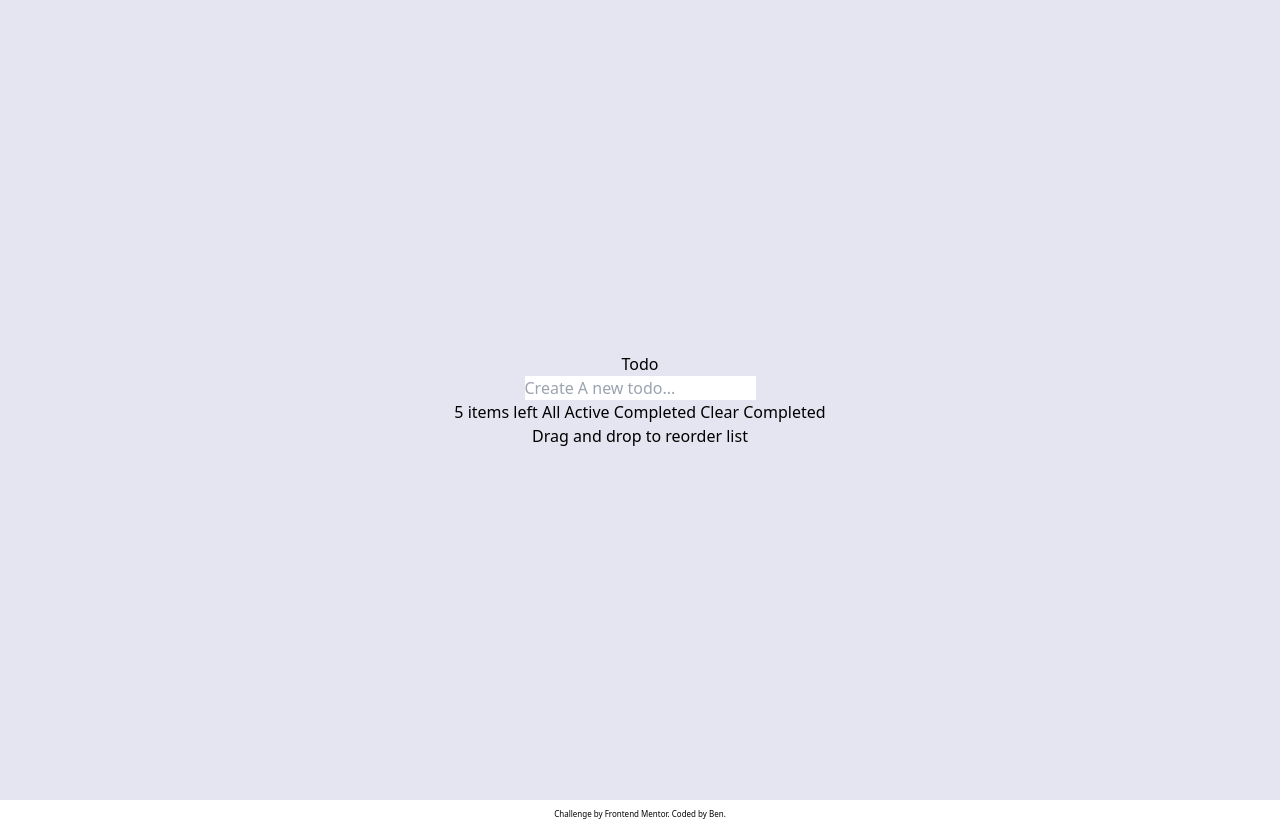
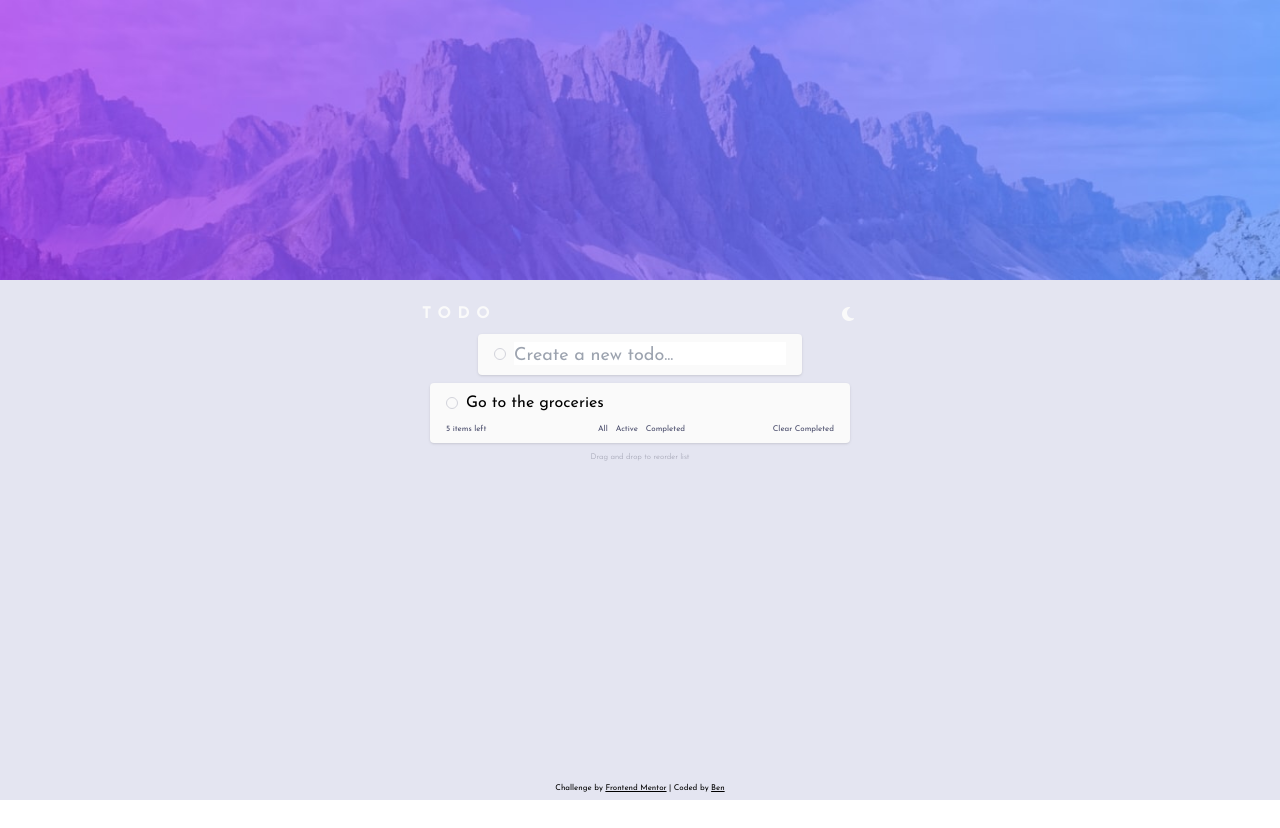
Before and after one commit to remtaine/fem-todo-app, a React (Create React App) app: page / in a window 1280 px wide. After the commit the page ends 800 px from the top, so only its background shows below. Built offline with nearby package versions, Linux system fonts and the light colour scheme.

Commit message:
Add bg images

```diff
--- a/src/App.js
+++ b/src/App.js
@@ -1,26 +1,62 @@
+import BgDesktopLight from "../src/images/bg-desktop-light.jpg";
+import BgDesktopDark from "../src/images/bg-desktop-dark.jpg";
+import BgMobileLight from "../src/images/bg-mobile-light.jpg";
+import BgMobileDark from "../src/images/bg-mobile-dark.jpg";
 
 function App() {
   return (
-    <div className="App h-screen bg-fem-light-200">
-      <section className="flex flex-col items-center justify-center h-full">
+    <div className="App h-screen bg-fem-light-200 flex justify-center flex-col items-center font-josefin selection:bg-fem-light-500 selection:text-fem-light-100">
+      <div className="absolute top-0 h-[35%]">
+        <img src={BgDesktopLight} alt="" className="hidden mobile:block object-cover min-h-full"/>
+        <img src={BgMobileLight} alt="" className="block mobile:hidden object-cover min-h-full"/>
+      </div>
+      <section className="flex flex-col items-center justify-center gap-2 p-8 w-5/6 lg:w-[500px] -translate-y-2 min-h-[calc(100vh-1.5rem)]">
         {/* <h1 className="">If I lose it all, slip and fall</h1> */}
-        <h1 className="">Todo</h1>
+        <div className="flex justify-between w-full text-fem-light-100 items-center">
+          <h1 className="uppercase tracking-[0.4rem] font-bold align-baseline">Todo</h1>
+          <button className="px-1 rounded group flex justify-center items-center">
+            <i className="fa-solid fa-sun hidden group-hover:-translate-y-[2px] duration-500"></i>
+            <i className="fa-solid fa-moon hiddn group-hover:-translate-y-[2px] duration-500"></i>
+          </button>
+        </div>
 
 
-        <input type="text" name="" id="" className="" placeholder="Create A new todo..." />
+        <section className="flex justify-center items-center py-2 px-4 gap-2 rounded shadow text-sm bg-fem-light-100">
+          <button className="border-solid border-fem-light-300 border-[1px] w-3 h-3 rounded-full"></button>
+          <div className="">
+            <input type="text" name="" id="" placeholder="Create a new todo..." className="pr-16 leading-[16px] text-lg pt-1 outline-none"/>
+          </div>
+        </section>
 
-        <div className="">
-          5 items left
-          All
-          Active
-          Completed
-          Clear Completed
-        </div>
+        <section className="rounded shadow bg-fem-light-100 py-2 px-4 w-[420px]">
+          <ul className="flex ">
+            <div className="flex items-center gap-2 border-b-[1px]border-fem-light-300 mb-2 group w-full">
+              <button className="border-solid border-fem-light-300 border-[1px] w-3 h-3 rounded-full "></button>
+              <span className="">Go to the groceries</span>
+              <div className="ml-auto flex gap-2">
+                <button className="ml-auto"><i className="fa-solid fa-pen hidden group-hover:block hover:-translate-y-[2px] ease-in-out duration-500"></i></button>
+                <button className="ml-auto"><i className="fa-solid fa-xmark hidden group-hover:block hover:-translate-y-[2px] ease-in-out duration-500"></i></button>
+              </div>
+            </div>
+          </ul>
+          <div className="text-fem-light-500 flex justify-between text-[0.5rem]">
+            <button className="hover:text-fem-light-400 duration-500">5 items left</button>
+            {/* <span className="mx-1">|</span> */}
+            <div className="flex gap-2  ml-6 flex-nowrap">
+              <button className="hover:text-fem-light-400 duration-500">All</button>
+              <button className="hover:text-fem-light-400 duration-500">Active</button>
+              <button className="hover:text-fem-light-400 duration-500">Completed</button>
+            </div>
+            {/* <span className="mx-1">|</span> */}
+            <button className="hover:text-fem-light-400 duration-500">Clear Completed</button>
+          </div>
+        </section>
 
-        <span className="">Drag and drop to reorder list</span>
+        <span className="text-[0.5rem] font-light text-fem-light-400">Drag and drop to reorder list</span>
       </section>
-      <footer className="text-[0.5rem] text-center py-2">
-        Challenge by <a href="https://www.frontendmentor.io?ref=challenge" target="_blank">Frontend Mentor</a>. Coded by <a href="https://github.com/remtaine">Ben</a>.
+
+      <footer className="text-[0.5rem] text-center py-1">
+        Challenge by <a href="https://www.frontendmentor.io?ref=challenge" target="_blank" className="underline hover:font-bold duration-500">Frontend Mentor</a> | Coded by <a href="https://github.com/remtaine" className="underline hover:font-bold duration-500">Ben</a>
       </footer>
     </div>
   );
```
